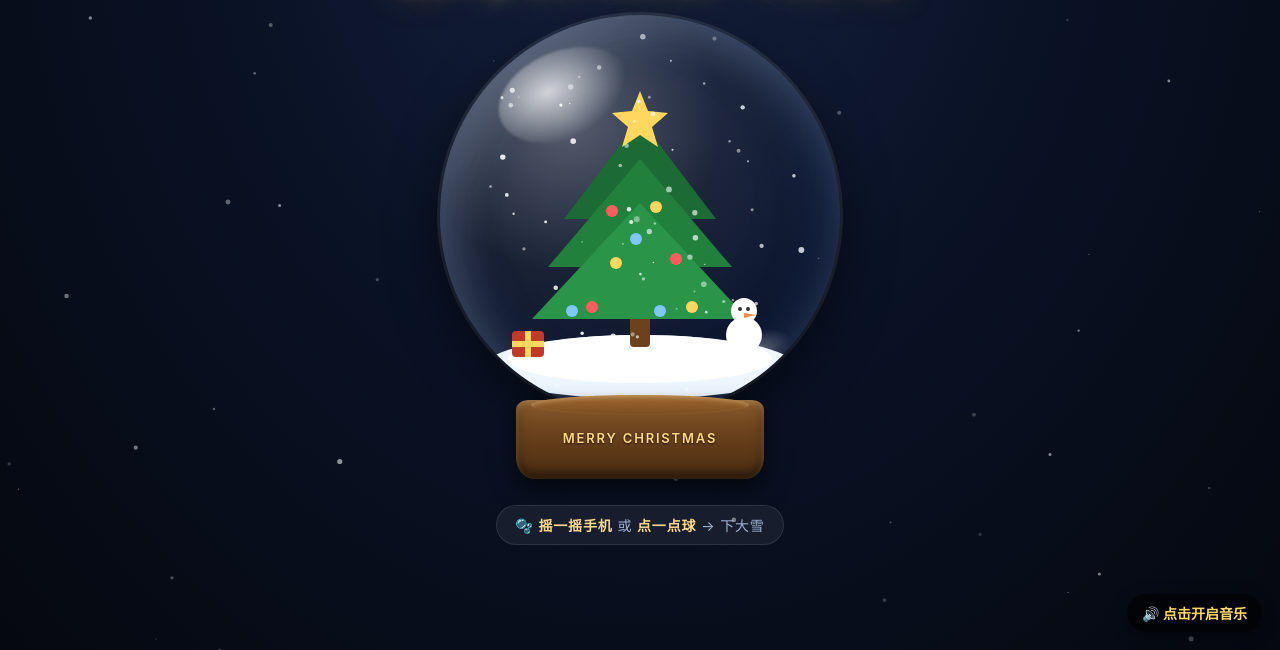
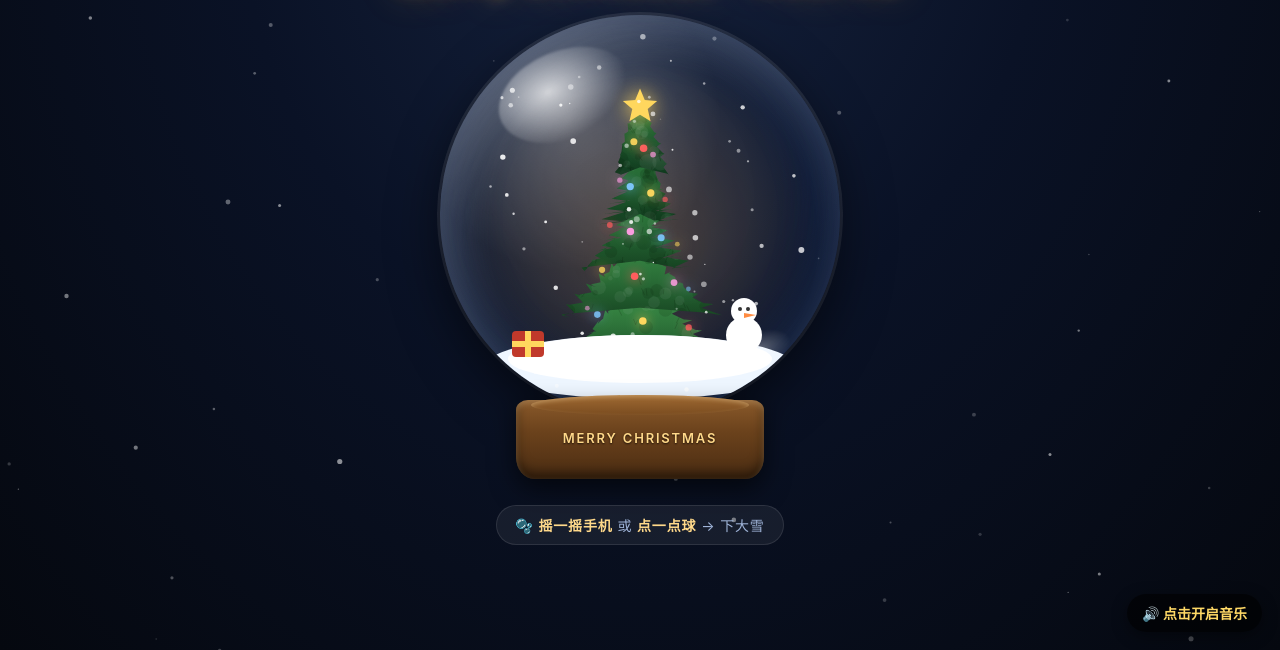
Before and after one commit to DADA-dcc/christmas-tree, a plain HTML site: page snowglobe.html in a window 1280 px wide. Shown: the part 150-800 px from the top of the page. Drawn offline with Linux system fonts and the light colour scheme.

Commit message:
feat: 雪景球圣诞树升级为程序化真实感树(学atelier:针叶+明暗+雪边+螺旋灯)

```diff
--- a/snowglobe.html
+++ b/snowglobe.html
@@ -98,20 +98,14 @@
         <svg viewBox="0 0 200 200" preserveAspectRatio="xMidYMax meet">
           <ellipse cx="100" cy="176" rx="78" ry="16" fill="#eef6ff"/>
           <ellipse cx="100" cy="172" rx="66" ry="12" fill="#ffffff"/>
-          <rect x="95" y="150" width="10" height="16" rx="2" fill="#6b421c"/>
-          <polygon points="100,52 138,102 62,102" fill="#1d6b34"/>
-          <polygon points="100,72 146,126 54,126" fill="#22803d"/>
-          <polygon points="100,94 154,152 46,152" fill="#2a9448"/>
-          <polygon points="100,38 104,48 114,49 106,56 109,66 100,60 91,66 94,56 86,49 96,48" fill="#ffd75e"/>
-          <g fill="#ff5d5d"><circle cx="86" cy="98" r="3"/><circle cx="118" cy="122" r="3"/><circle cx="76" cy="146" r="3"/></g>
-          <g fill="#ffd75e"><circle cx="108" cy="96" r="3"/><circle cx="88" cy="124" r="3"/><circle cx="126" cy="146" r="3"/></g>
-          <g fill="#7ec8ff"><circle cx="98" cy="112" r="3"/><circle cx="66" cy="148" r="3"/><circle cx="110" cy="148" r="3"/></g>
+
           <circle cx="152" cy="160" r="9" fill="#ffffff"/><circle cx="152" cy="148" r="6.5" fill="#ffffff"/>
           <circle cx="150" cy="147" r="1" fill="#333"/><circle cx="154" cy="147" r="1" fill="#333"/>
           <polygon points="152,149 158,150 152,151.5" fill="#ff8c42"/>
           <rect x="36" y="158" width="16" height="13" rx="2" fill="#c0392b"/><rect x="42.5" y="158" width="3" height="13" fill="#ffd75e"/>
           <rect x="36" y="163" width="16" height="3" fill="#ffd75e"/>
         </svg>
+        <canvas id="treecv"></canvas>
         <canvas id="snow"></canvas>
       </div>
       <div class="glare"></div>
@@ -127,7 +121,95 @@
 (function(){
   var ball=document.getElementById('ball'), cv=document.getElementById('snow'), ctx=cv.getContext('2d');
   var W=0,H=0,CX=0,CY=0,R=0, flakes=[], boost=0;
-  function size(){ var r=ball.getBoundingClientRect(); W=cv.width=Math.max(10,r.width); H=cv.height=Math.max(10,r.height); CX=W/2; CY=H/2; R=W/2; }
+  var tcv=document.getElementById('treecv'), tctx=tcv.getContext('2d');
+  function size(){ var r=ball.getBoundingClientRect(); W=cv.width=Math.max(10,r.width); H=cv.height=Math.max(10,r.height); CX=W/2; CY=H/2; R=W/2; tcv.width=W; tcv.height=H; drawTree(); }
+  // ---- 程序化真实感圣诞树（借鉴 atelier：针叶位移+明暗噪声+雪边+螺旋灯+暖光）----
+  function drawTree(){
+    tctx.clearRect(0,0,W,H);
+    var cx=W/2, baseY=H*0.865, treeH=H*0.60, layers=5;
+    // 暖光晕
+    var g0=tctx.createRadialGradient(cx,baseY-treeH*0.5,4,cx,baseY-treeH*0.5,treeH*0.75);
+    g0.addColorStop(0,'rgba(255,180,90,0.22)'); g0.addColorStop(1,'rgba(255,180,90,0)');
+    tctx.fillStyle=g0; tctx.fillRect(0,0,W,H);
+    // 树干
+    tctx.fillStyle='#5d3a1a'; tctx.fillRect(cx-W*0.018, baseY-treeH*0.10, W*0.036, treeH*0.13);
+    tctx.fillStyle='rgba(0,0,0,0.25)'; tctx.fillRect(cx+W*0.004, baseY-treeH*0.10, W*0.012, treeH*0.13);
+    // 层（底→顶）
+    for(var L=layers-1;L>=0;L--){
+      var t=L/(layers-1);
+      var topY=baseY-treeH*0.10-(1-t)*treeH*0.78-treeH*0.24;
+      var halfW=treeH*0.14+t*treeH*0.30;
+      var lh=treeH*0.34;
+      drawFoliage(cx,topY,halfW,lh,L);
+    }
+    drawStar(cx, baseY-treeH*1.06, treeH*0.075);
+    drawBulbs(cx, baseY, treeH);
+  }
+  function drawFoliage(cx,topY,halfW,lh,seed){
+    var teeth=16;
+    tctx.beginPath(); tctx.moveTo(cx,topY);
+    var i,tt,x,y,jag;
+    for(i=0;i<=teeth;i++){ tt=i/teeth;
+      x=cx+halfW*tt*(0.62+0.38*Math.sin(tt*2.6+seed*1.7));
+      y=topY+lh*tt; jag=(i%2)? lh*0.075:0;
+      tctx.lineTo(x+jag*0.25, y+jag);
+      if(i<teeth) tctx.lineTo(cx+halfW*tt*0.80, y+lh*0.045);
+    }
+    tctx.lineTo(cx, topY+lh*0.92);
+    for(i=teeth;i>=0;i--){ tt=i/teeth;
+      x=cx-halfW*tt*(0.62+0.38*Math.sin(tt*2.6+seed*1.7+0.9));
+      y=topY+lh*tt; jag=(i%2)? lh*0.075:0;
+      tctx.lineTo(x-jag*0.25, y+jag);
+      if(i>0) tctx.lineTo(cx-halfW*tt*0.80, y+lh*0.045);
+    }
+    tctx.closePath();
+    var g=tctx.createLinearGradient(0,topY,0,topY+lh);
+    g.addColorStop(0,'rgb('+(46+seed*5)+','+(128+seed*7)+','+(62+seed*4)+')');
+    g.addColorStop(0.55,'rgb('+(30+seed*4)+','+(92+seed*6)+','+(46+seed*3)+')');
+    g.addColorStop(1,'rgb('+(16+seed*3)+','+(58+seed*5)+','+(30+seed*2)+')');
+    tctx.fillStyle=g; tctx.fill();
+    tctx.save(); tctx.clip();
+    // 明暗噪声斑（模拟顶点色）
+    for(var k=0;k<46;k++){
+      var rx=cx+(Math.random()-0.5)*halfW*1.7, ry=topY+Math.random()*lh;
+      tctx.fillStyle=Math.random()>0.45?'rgba(255,255,255,0.055)':'rgba(0,18,4,0.12)';
+      tctx.beginPath(); tctx.arc(rx,ry,Math.random()*lh*0.09+1.5,0,6.2832); tctx.fill();
+    }
+    // 针叶细纹
+    tctx.strokeStyle='rgba(0,25,6,0.18)'; tctx.lineWidth=1;
+    for(var s2=0;s2<22;s2++){
+      var sy=topY+Math.random()*lh, sx=cx+(Math.random()-0.5)*halfW*1.4;
+      tctx.beginPath(); tctx.moveTo(sx,sy); tctx.lineTo(sx+(Math.random()-0.5)*8, sy+4+Math.random()*5); tctx.stroke();
+    }
+    // 雪顶边
+    tctx.strokeStyle='rgba(255,255,255,0.9)'; tctx.lineWidth=2.2; tctx.lineJoin='round';
+    tctx.beginPath();
+    for(i=0;i<=teeth;i++){ tt=i/teeth;
+      x=cx+halfW*tt*0.86*(i%2?0.94:1); y=topY+lh*tt*0.30+(i%2?2.5:0);
+      if(i===0)tctx.moveTo(x,y); else tctx.lineTo(x,y);
+    }
+    tctx.stroke();
+    tctx.restore();
+  }
+  function drawStar(cx,y,r){
+    tctx.save(); tctx.shadowColor='#ffd75e'; tctx.shadowBlur=20; tctx.fillStyle='#ffd75e';
+    tctx.beginPath();
+    for(var i=0;i<10;i++){ var ang=-Math.PI/2+i*Math.PI/5, rr=(i%2)?r*0.45:r; tctx.lineTo(cx+Math.cos(ang)*rr, y+Math.sin(ang)*rr); }
+    tctx.closePath(); tctx.fill(); tctx.restore();
+  }
+  function drawBulbs(cx,baseY,treeH){
+    var turns=4.4, n=30, cols=['#ff5d5d','#ffd75e','#7ec8ff','#ff9de2'];
+    for(var i=0;i<n;i++){
+      var tt=i/n, ang=tt*turns*6.2832+0.6;
+      var y=baseY-treeH*0.14-tt*treeH*0.80;
+      var rad=treeH*0.30*(1-tt*0.85)*0.82;
+      var x=cx+Math.cos(ang)*rad, depth=Math.sin(ang);
+      if(depth<-0.25) continue;
+      tctx.save(); tctx.shadowColor=cols[i%4]; tctx.shadowBlur=12; tctx.fillStyle=cols[i%4];
+      tctx.globalAlpha=0.55+0.45*Math.max(0,depth);
+      tctx.beginPath(); tctx.arc(x,y,2.4+Math.max(0,depth)*1.4,0,6.2832); tctx.fill(); tctx.restore();
+    }
+  }
   size(); window.addEventListener('resize', size);
   function inCircle(scale){ var a=Math.random()*6.2832, rr=Math.sqrt(Math.random())*R*(scale||0.9); return {x:CX+Math.cos(a)*rr, y:CY+Math.sin(a)*rr}; }
   function newFlake(){ var p=inCircle(0.9); return { x:p.x, y:p.y, r:Math.random()*2.4+0.7, vy:Math.random()*0.5+0.25, ph:Math.random()*6.28, o:Math.random()*0.55+0.35 }; }
```
